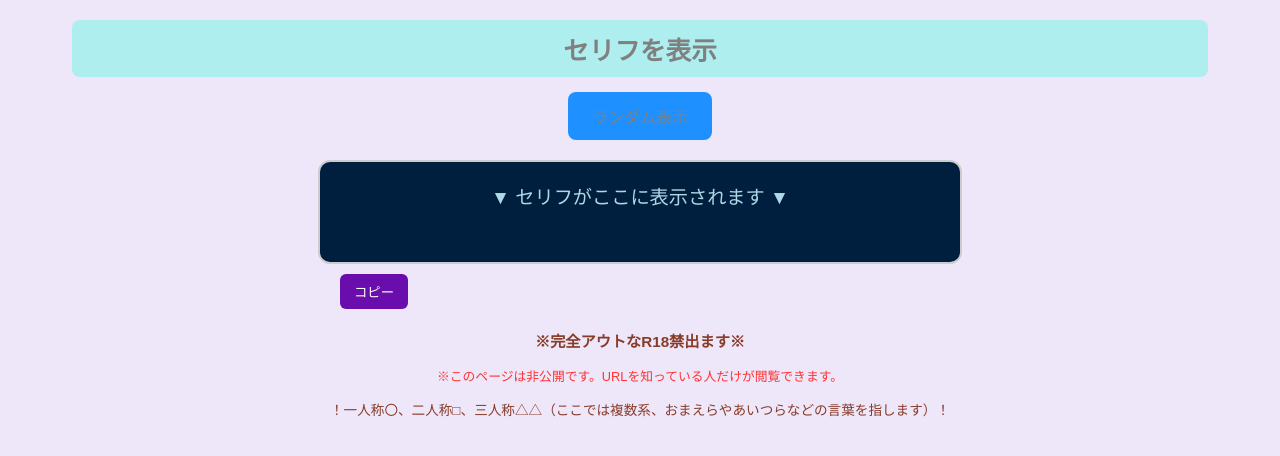
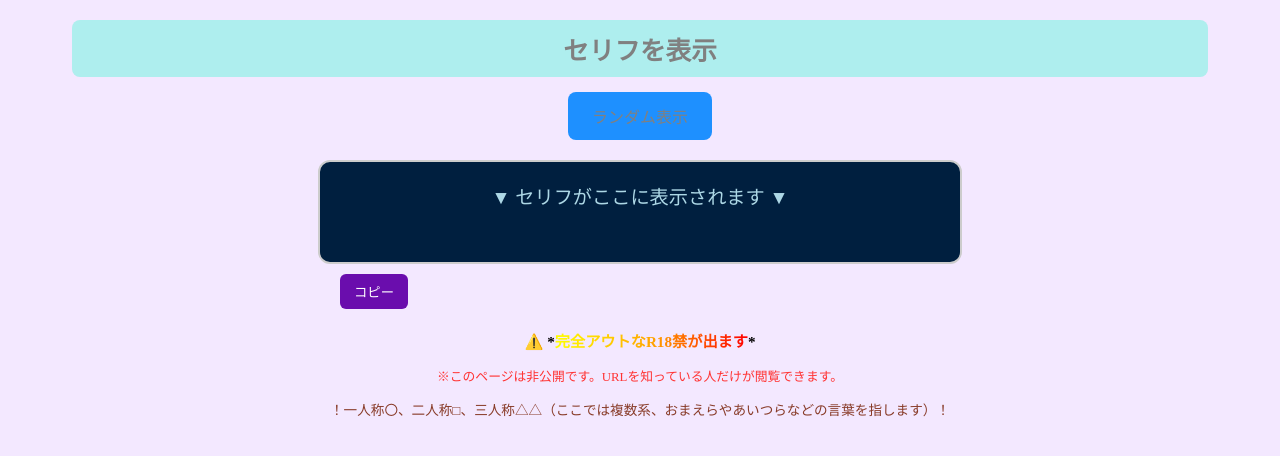
Before and after one commit to hyougahiyato/hyoga_R_H, a plain HTML site: page index.html in a window 1280 px wide. Drawn offline with Linux system fonts and the light colour scheme.

Commit message:
Update index.html

```diff
--- a/index.html
+++ b/index.html
@@ -3,14 +3,13 @@
 <html lang="ja">
 <head>
   <meta charset="UTF-8">
-  <meta name="robots" content="noindex"> <!-- ← 検索対策もバッチリ！ -->
-  <title>セリフ集</title>
+  <meta name="robots" content="noindex, nofollow"> <!-- 🔒検索よけタグ -->
+  <title>セリフ表示ページ</title>
   <style>
     body {
-      font-family: sans-serif;
-      background-color: #EEE6F9;
       margin: 0;
       padding: 20px;
+      background-color: #F3E8FF; /* 🔸薄紫の背景 */
     }
 
     h2 {
@@ -68,11 +67,28 @@
       border-radius: 8px;
     }
 
-    .notice {
-      color: #883B28;
+    /* 🔔 ⚠️ *R* のスタイル */
+    .notice-gradient {
       font-weight: bold;
       font-size: 0.95em;
       text-align: center;
+      display: block;
+      animation: blink 1s infinite;
+    }
+
+    .gradient-r {
+      background: linear-gradient(to right, yellow, orange, red);
+      -webkit-background-clip: text;
+      -webkit-text-fill-color: transparent;
+    }
+
+    @keyframes blink {
+      0%, 100% {
+        opacity: 1;
+      }
+      50% {
+        opacity: 0;
+      }
     }
 
     .sub-notice {
@@ -106,7 +122,9 @@
     <button onclick="copyText()" class="copy-button">コピー</button>
   </div>
 
-  <p class="notice">※完全アウトなR18禁出ます※</p>
+  <!-- 🔔 グラデーションはRだけ -->
+  <p class="notice-gradient">⚠️ *<span class="gradient-r">完全アウトなR18禁が出ます</span>*</p>
+
   <p class="sub-notice">※このページは非公開です。URLを知っている人だけが閲覧できます。</p>
   <p class="pronoun-notice">！一人称〇、二人称□、三人称△△（ここでは複数系、おまえらやあいつらなどの言葉を指します）！</p>
 
```
